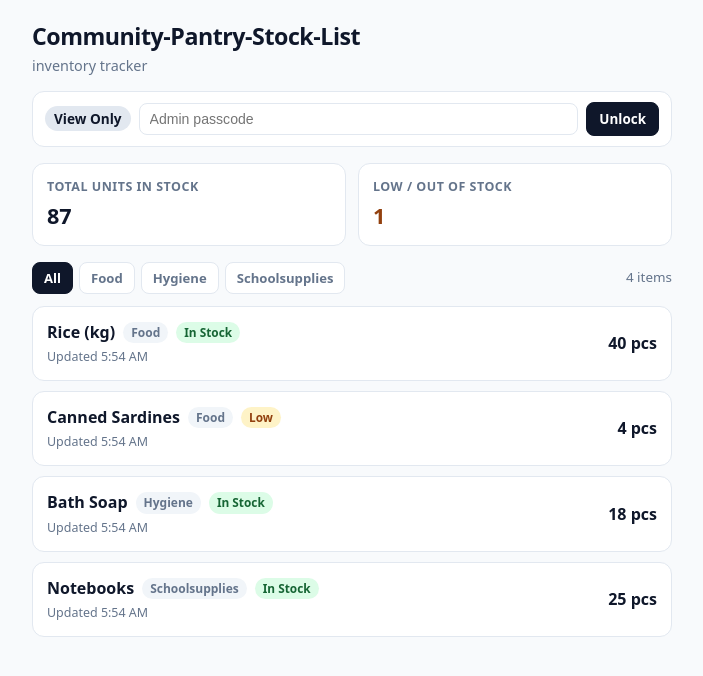
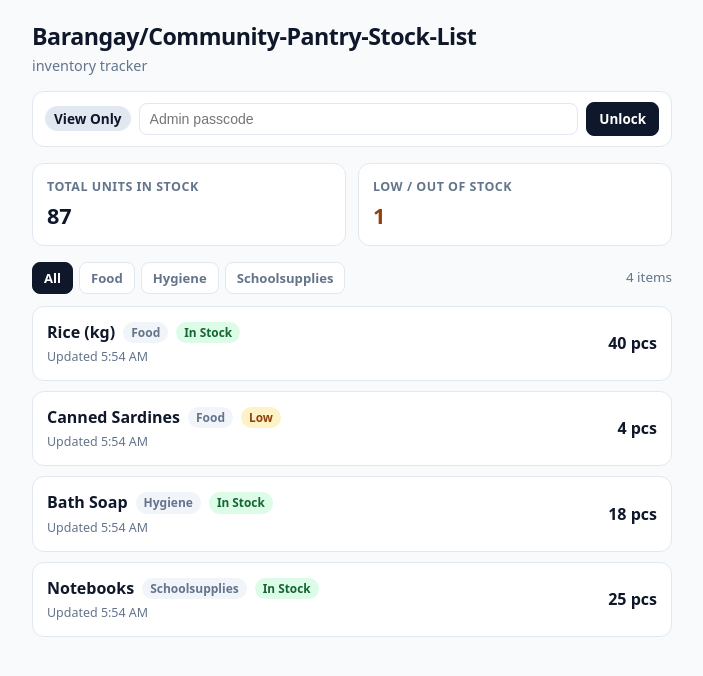
Before and after one commit to daculavanessa1-lgtm/Community-Pantry-Stock-List, a plain HTML site: page index.html in a window 1280 px wide. Shown: the whole page, without its empty margins (288-991 px from the left). Drawn offline with Linux system fonts and the light colour scheme.

Commit message:
Update header title in index.html

```diff
--- a/index.html
+++ b/index.html
@@ -365,7 +365,7 @@
 <body>
   <div class="wrap">
     <header>
-      <h1>Community-Pantry-Stock-List</h1>
+      <h1>Barangay/Community-Pantry-Stock-List</h1>
       <p class="subtitle">inventory tracker</p>
     </header>
 
```
